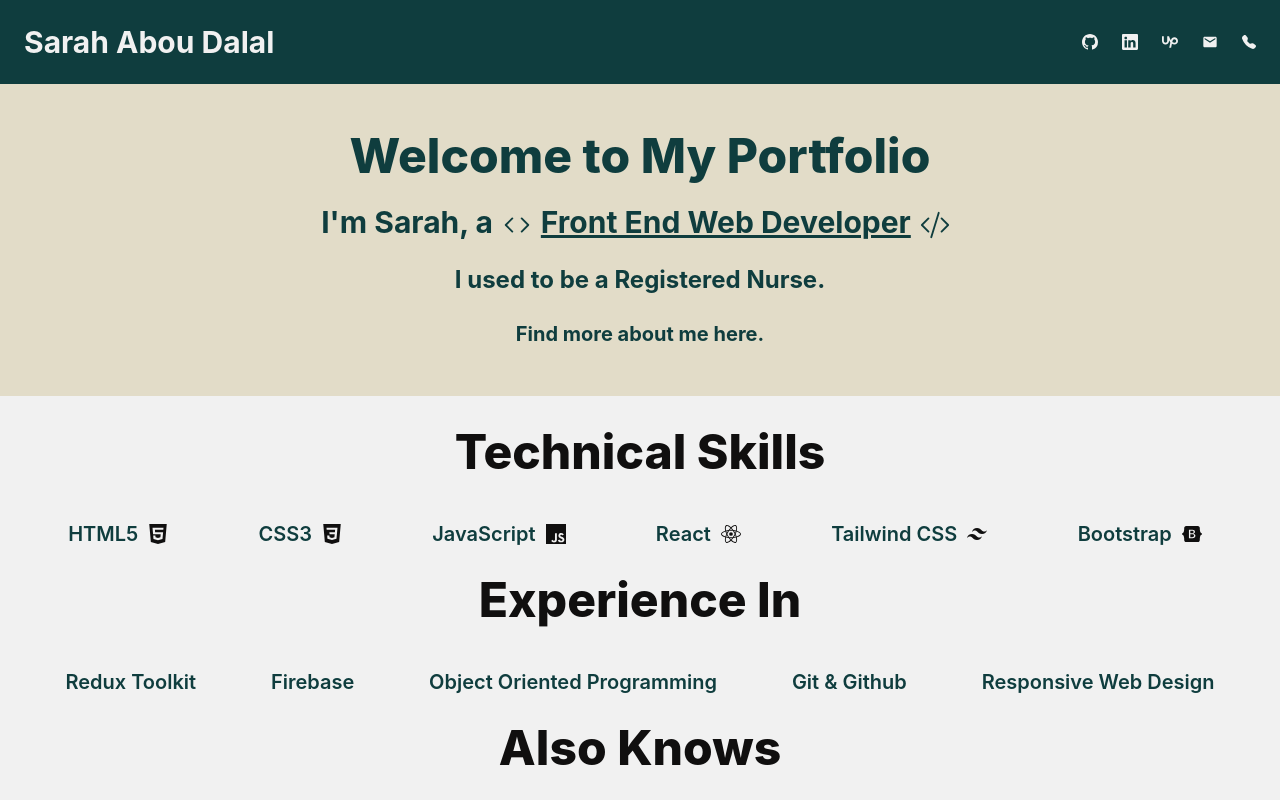
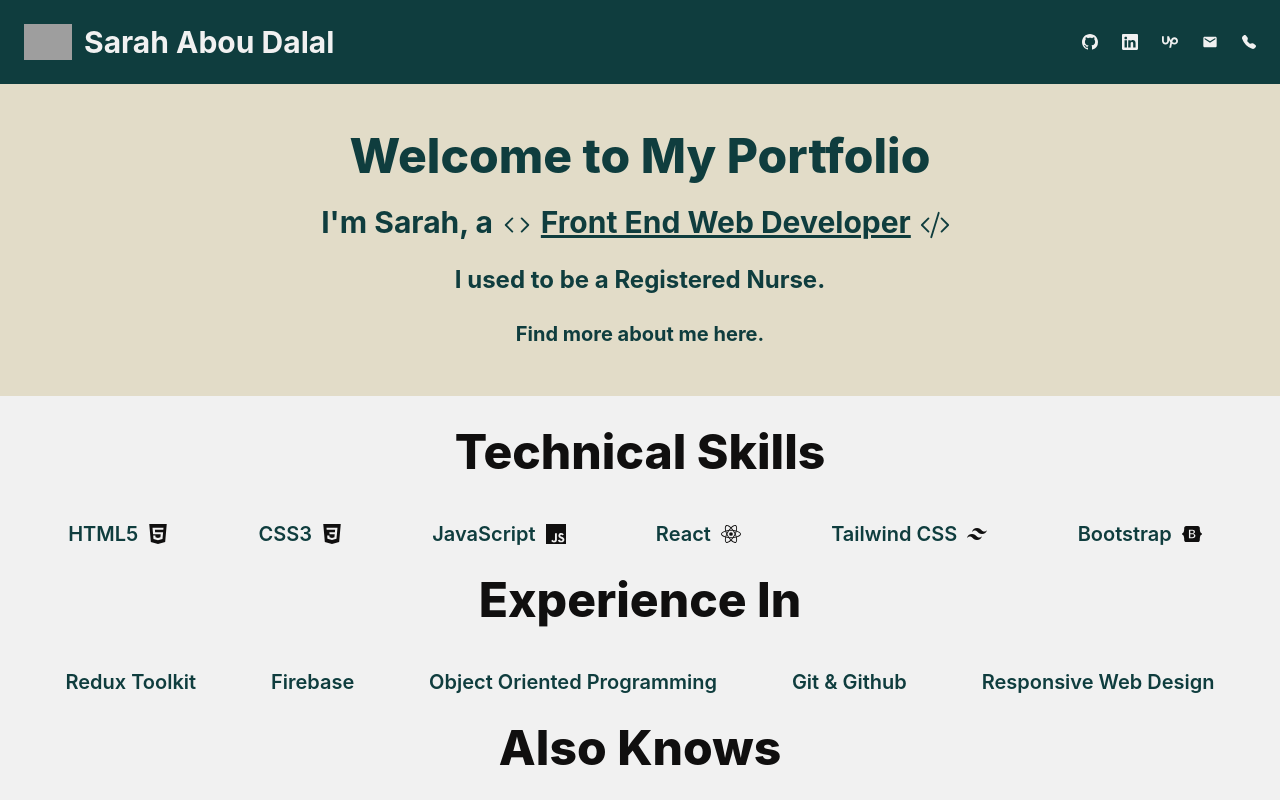
Before and after one commit to sarahaboudalal/Portfolio, a React (Create React App) app: page / in a window 1280 px wide. Shown: the top 800 px of the page. Built offline with nearby package versions, Linux system fonts and the light colour scheme; grey boxes are pictures that could not be loaded.

Commit message:
added logo

```diff
--- a/public/index.html
+++ b/public/index.html
@@ -2,19 +2,19 @@
 <html lang="en">
   <head>
     <meta charset="utf-8" />
-    <link rel="icon" href="%PUBLIC_URL%/favicon.ico" />
+    <link rel="icon" href="https://cdn.discordapp.com/attachments/1031834305703460906/1047504083579326536/Untitled-1-01.png" />
     <meta name="viewport" content="width=device-width, initial-scale=1" />
     <meta name="theme-color" content="#000000" />
     <meta
       name="description"
       content="Web site created using create-react-app"
     />
-    <link rel="apple-touch-icon" href="%PUBLIC_URL%/logo192.png" />
+    <link rel="apple-touch-icon" href="https://cdn.discordapp.com/attachments/1031834305703460906/1047504083579326536/Untitled-1-01.png" />
     <!--
       manifest.json provides metadata used when your web app is installed on a
       user's mobile device or desktop. See https://developers.google.com/web/fundamentals/web-app-manifest/
     -->
-    <link rel="manifest" href="%PUBLIC_URL%/manifest.json" />
+    <link rel="manifest" href="https://cdn.discordapp.com/attachments/1031834305703460906/1047504083579326536/Untitled-1-01.png" />
     <!--
       Notice the use of %PUBLIC_URL% in the tags above.
       It will be replaced with the URL of the `public` folder during the build.
@@ -24,7 +24,7 @@
       work correctly both with client-side routing and a non-root public URL.
       Learn how to configure a non-root public URL by running `npm run build`.
     -->
-    <title>React App</title>
+    <title>Sarah Abou Dalal</title>
   </head>
   <body>
     <noscript>You need to enable JavaScript to run this app.</noscript>
--- a/src/components/Navbar/Navbar.jsx
+++ b/src/components/Navbar/Navbar.jsx
@@ -8,10 +8,16 @@ export default function Navbar() {
     <div>
       <nav className="bg-greenish">
         <div className="flex flex-wrap justify-between items-center mx-auto max-w-screen-xl px-4 md:px-6 py-6">
-          <span className="self-center hover:text-redish text-whitish text-3xl font-bold">
-            Sarah Abou Dalal
-          </span>
-
+          <div className="flex items-center">
+            <img
+              src="https://cdn.discordapp.com/attachments/1031834305703460906/1047504083579326536/Untitled-1-01.png"
+              className="mr-3 h-9"
+              alt="Flowbite Logo"
+            />
+            <span className="self-center hover:text-redish text-whitish text-3xl font-bold">
+              Sarah Abou Dalal
+            </span>
+          </div>
           <div className="flex items-center">
             <a
               href="https://github.com/sarahaboudalal"
```
